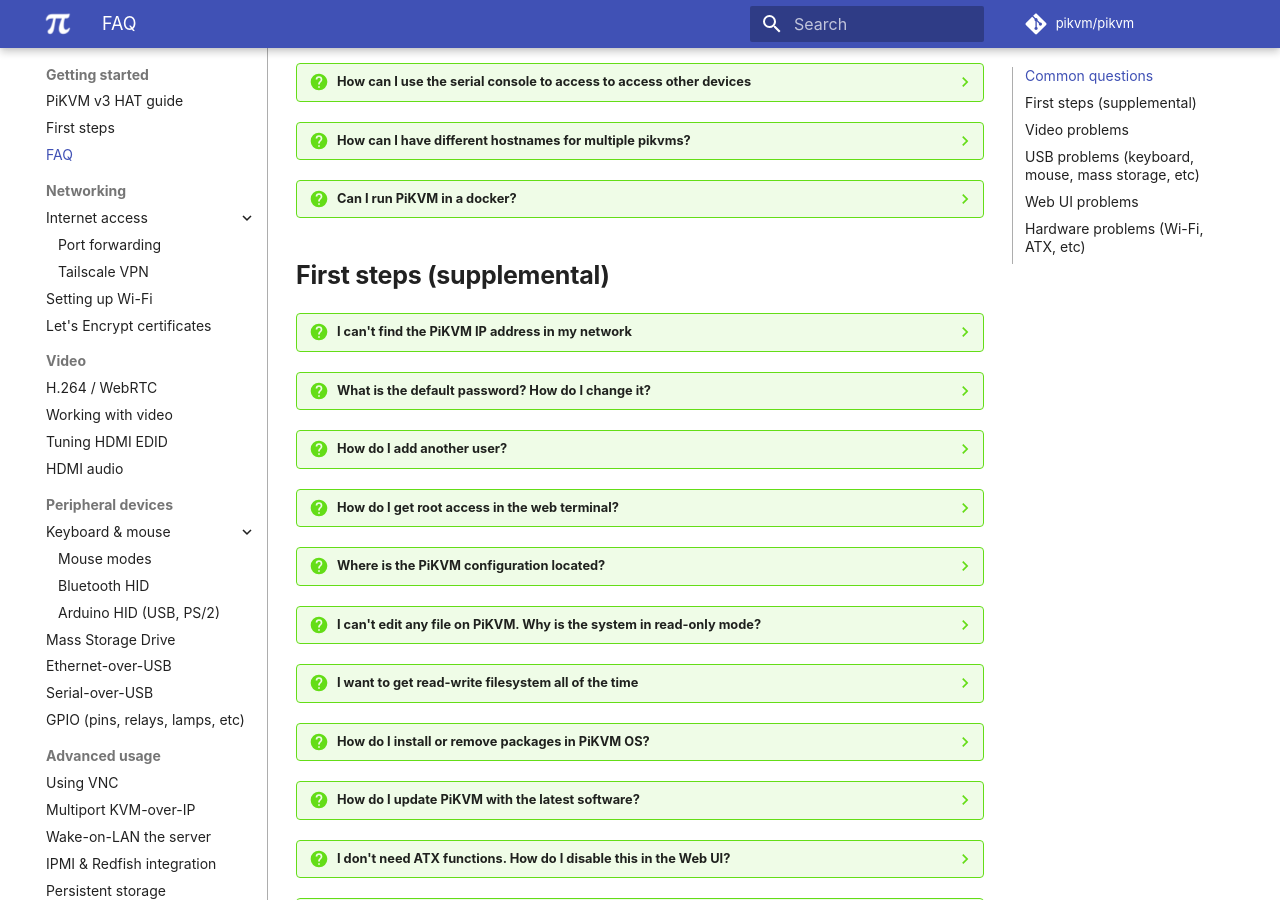
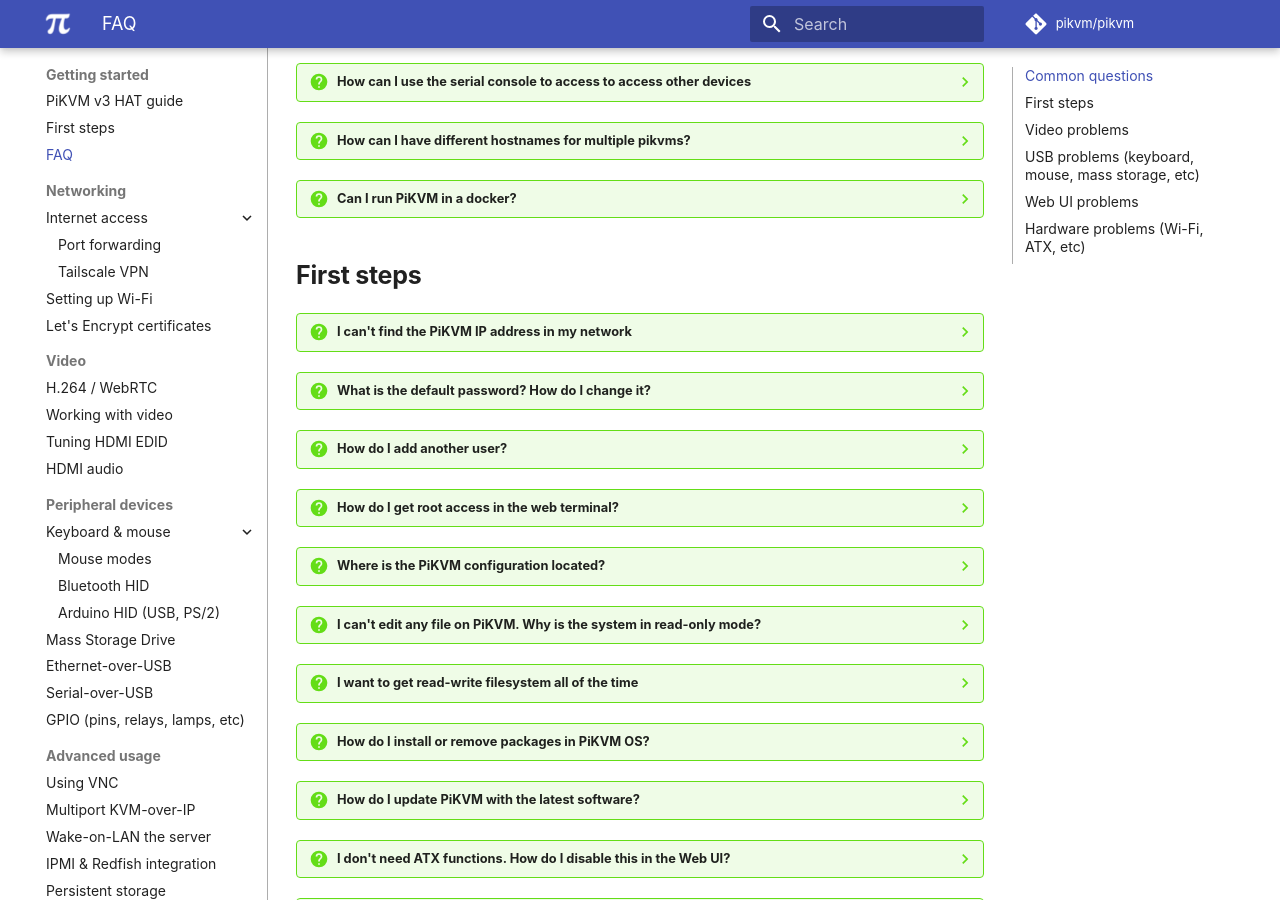
Before and after one commit to pikvm/pikvm, an MkDocs documentation site: the page built from docs/faq.md, in a window 1280 px wide and 900 px high, scrolled down 1544 px. Built offline with MkDocs 1.6.1 and Material for MkDocs 9.7.7, drawn with Linux system fonts in a browser that asks for light colours; some web fonts are replaced; comment, search, counter and statistics services are not loaded.

Commit message:
Update faq.md

```diff
--- a/docs/faq.md
+++ b/docs/faq.md
@@ -190,7 +190,7 @@
 ??? question "Can I run PiKVM in a docker?"
     Technically it might be possible but the OS requires many specific settings that cannot be performed inside the container.
 
-## First steps (supplemental)
+## First steps
 
 ??? question "I can't find the PiKVM IP address in my network"
     Follow [this guide](first_steps.md#getting-access-to-pikvm).
```
